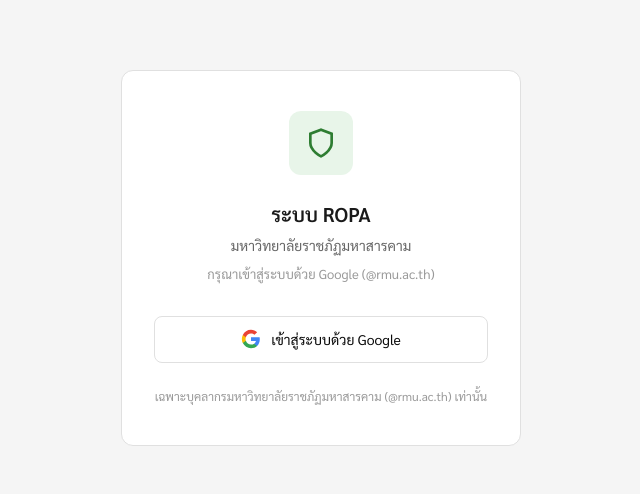
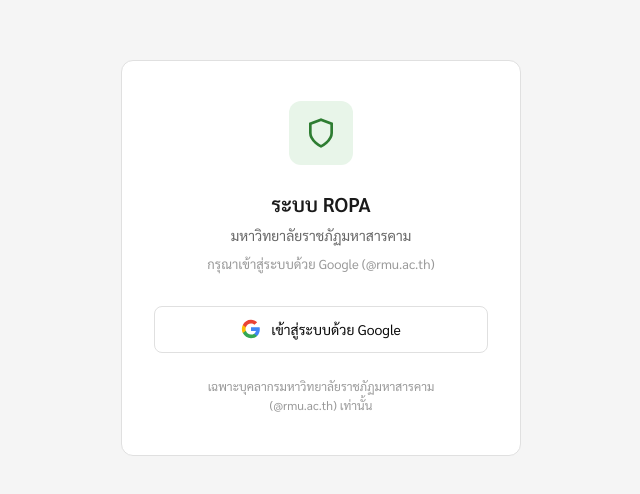
Before and after one commit to rambledev/ROPA, a Next.js app: page /login in a window 1280 px wide. Shown: the part 142-636 px from the top of the page, without its empty margins (319-959 px from the left). Built offline with nearby package versions, Linux system fonts and the light colour scheme.

Commit message:
fix: show error message for non-rmu.ac.th login attempts

```diff
--- a/src/app/(auth)/login/page.tsx
+++ b/src/app/(auth)/login/page.tsx
@@ -1,10 +1,21 @@
 "use client"
 import { signIn } from "next-auth/react"
-import { useState } from "react"
+import { useState, useEffect, Suspense } from "react"
+import { useSearchParams } from "next/navigation"
 
-export default function LoginPage() {
+function LoginContent() {
   const [loading, setLoading] = useState(false)
   const [error, setError] = useState("")
+  const searchParams = useSearchParams()
+
+  useEffect(() => {
+    const err = searchParams.get("error")
+    if (err === "AccessDenied") {
+      setError("อนุญาตเฉพาะอีเมล @rmu.ac.th เท่านั้น กรุณาใช้อีเมลของมหาวิทยาลัยราชภัฏมหาสารคาม")
+    } else if (err) {
+      setError("เกิดข้อผิดพลาดในการเข้าสู่ระบบ กรุณาลองใหม่อีกครั้ง")
+    }
+  }, [searchParams])
 
   const handleGoogleLogin = async () => {
     setLoading(true)
@@ -16,9 +27,6 @@
       setLoading(false)
     }
   }
-
-  // ตรวจสอบ error จาก URL (เมื่อ signIn callback ปฏิเสธ)
-  const { useSearchParams } = require("next/navigation")
 
   return (
     <div style={{ minHeight: "100vh", background: "#f5f5f5", display: "flex", alignItems: "center", justifyContent: "center" }}>
@@ -34,8 +42,9 @@
         <p style={{ fontSize: 13, color: "#999", marginBottom: "2rem" }}>กรุณาเข้าสู่ระบบด้วย Google (@rmu.ac.th)</p>
 
         {error && (
-          <div style={{ background: "#ffebee", border: "0.5px solid #e53935", borderRadius: 8, padding: "10px 14px", marginBottom: "1rem", fontSize: 13, color: "#e53935" }}>
-            {error}
+          <div style={{ background: "#ffebee", border: "0.5px solid #e53935", borderRadius: 8, padding: "12px 14px", marginBottom: "1.5rem", fontSize: 13, color: "#c62828", textAlign: "left", lineHeight: 1.6 }}>
+            <div style={{ fontWeight: 500, marginBottom: 4 }}>⚠️ ไม่สามารถเข้าสู่ระบบได้</div>
+            <div>{error}</div>
           </div>
         )}
 
@@ -50,10 +59,18 @@
           {loading ? "กำลังเข้าสู่ระบบ..." : "เข้าสู่ระบบด้วย Google"}
         </button>
 
-        <p style={{ fontSize: 12, color: "#999", marginTop: "1.5rem" }}>
-          เฉพาะบุคลากรมหาวิทยาลัยราชภัฏมหาสารคาม (@rmu.ac.th) เท่านั้น
+        <p style={{ fontSize: 12, color: "#999", marginTop: "1.5rem", lineHeight: 1.6 }}>
+          เฉพาะบุคลากรมหาวิทยาลัยราชภัฏมหาสารคาม<br/>(@rmu.ac.th) เท่านั้น
         </p>
       </div>
     </div>
   )
 }
+
+export default function LoginPage() {
+  return (
+    <Suspense fallback={<div style={{ minHeight: "100vh", display: "flex", alignItems: "center", justifyContent: "center", fontSize: 14, color: "#666" }}>กำลังโหลด...</div>}>
+      <LoginContent />
+    </Suspense>
+  )
+}
```
